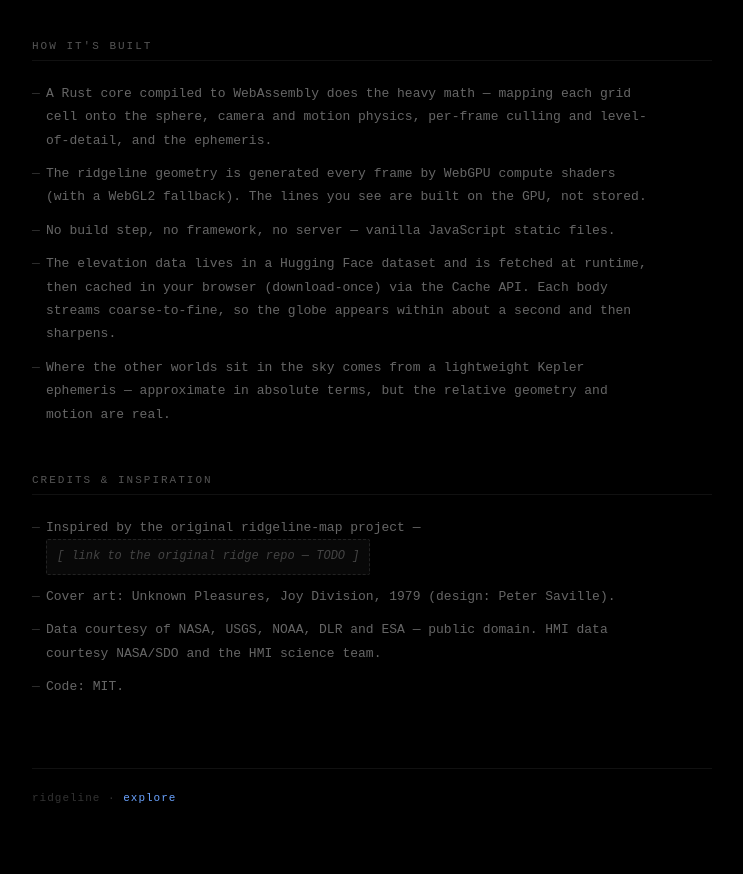
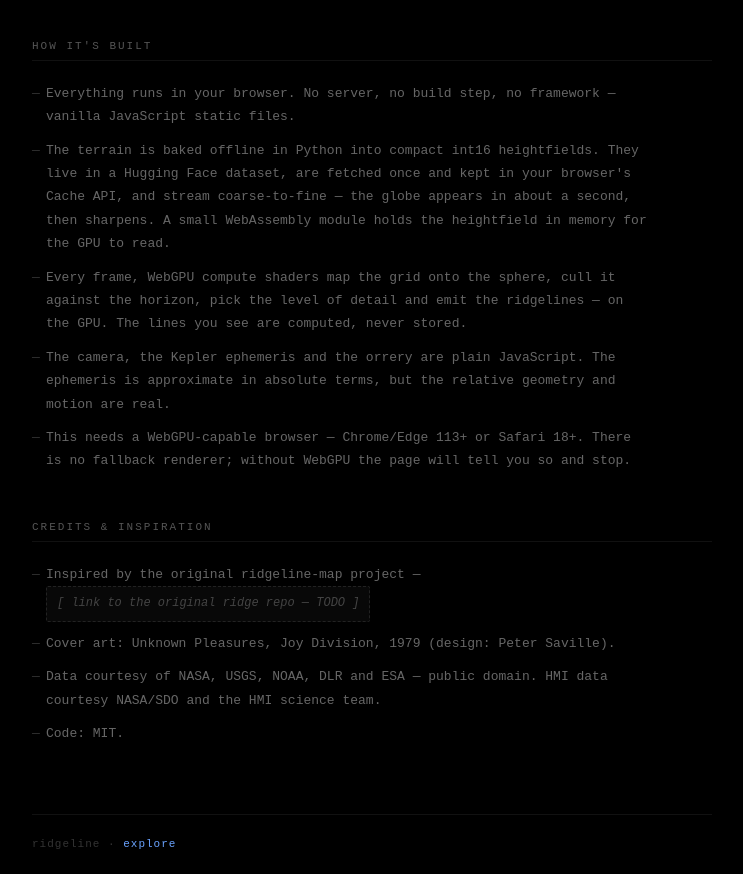
Before and after one commit to idle-intelligence/ridgeline, a website: page web/about.html in a window 1280 px wide. Shown: the part 2960-3834 px from the top of the page, without its empty margins (268-1011 px from the left). Drawn offline with Linux system fonts and the light colour scheme.

Commit message:
about: describe how it's actually built — WebGPU compute, no Rust heavy math, no WebGL2 fallback

```diff
--- a/web/about.html
+++ b/web/about.html
@@ -308,17 +308,19 @@
     <section>
       <h2>How it's built</h2>
       <ul class="prose-list">
-        <li>A Rust core compiled to WebAssembly does the heavy math — mapping each grid cell
-          onto the sphere, camera and motion physics, per-frame culling and level-of-detail, and the
-          ephemeris.</li>
-        <li>The ridgeline geometry is generated every frame by WebGPU compute shaders (with a
-          WebGL2 fallback). The lines you see are built on the GPU, not stored.</li>
-        <li>No build step, no framework, no server — vanilla JavaScript static files.</li>
-        <li>The elevation data lives in a Hugging Face dataset and is fetched at runtime, then
-          cached in your browser (download-once) via the Cache API. Each body streams
-          coarse-to-fine, so the globe appears within about a second and then sharpens.</li>
-        <li>Where the other worlds sit in the sky comes from a lightweight Kepler ephemeris —
-          approximate in absolute terms, but the relative geometry and motion are real.</li>
+        <li>Everything runs in your browser. No server, no build step, no framework — vanilla
+          JavaScript static files.</li>
+        <li>The terrain is baked offline in Python into compact <code>int16</code> heightfields.
+          They live in a Hugging Face dataset, are fetched once and kept in your browser's Cache
+          API, and stream coarse-to-fine — the globe appears in about a second, then sharpens.
+          A small WebAssembly module holds the heightfield in memory for the GPU to read.</li>
+        <li>Every frame, WebGPU compute shaders map the grid onto the sphere, cull it against the
+          horizon, pick the level of detail and emit the ridgelines — on the GPU. The lines you
+          see are computed, never stored.</li>
+        <li>The camera, the Kepler ephemeris and the orrery are plain JavaScript. The ephemeris
+          is approximate in absolute terms, but the relative geometry and motion are real.</li>
+        <li>This needs a WebGPU-capable browser — Chrome/Edge 113+ or Safari 18+. There is no
+          fallback renderer; without WebGPU the page will tell you so and stop.</li>
       </ul>
     </section>
 
```
